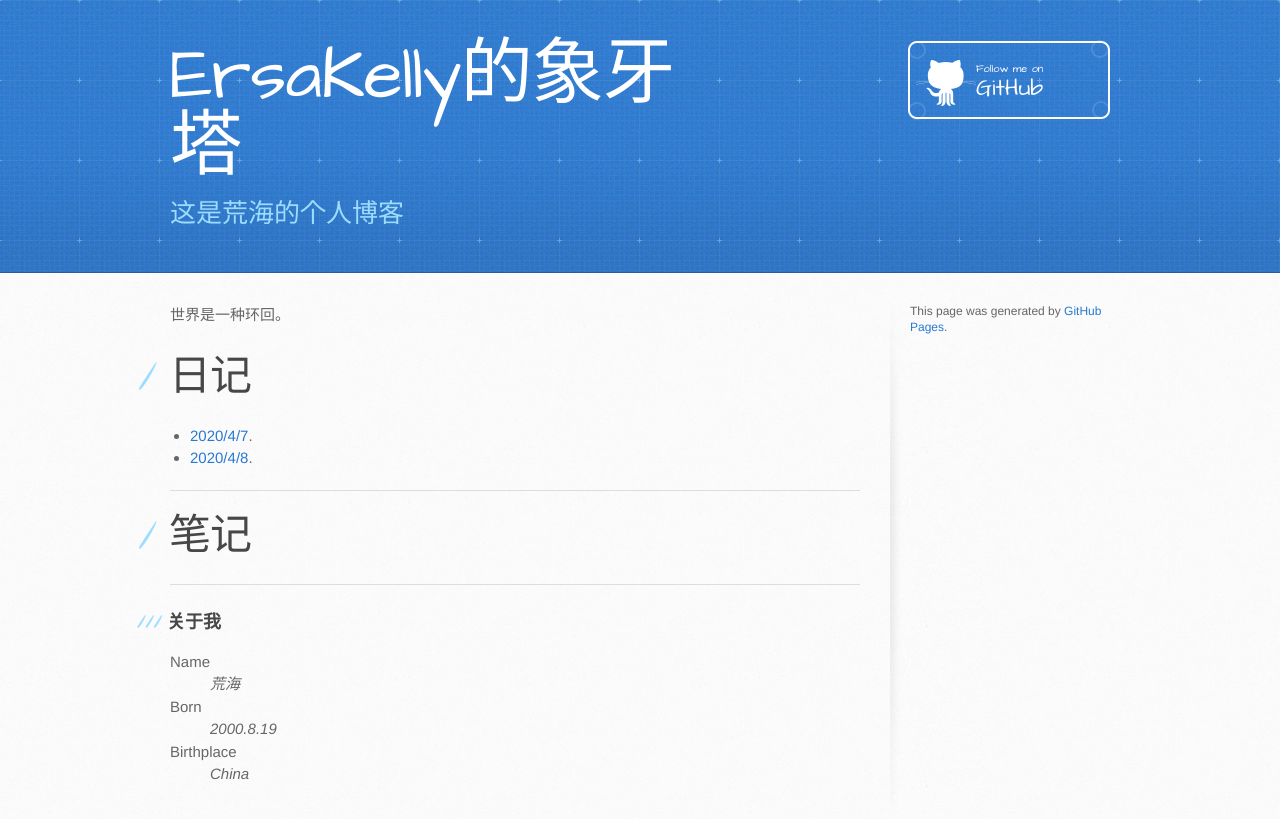
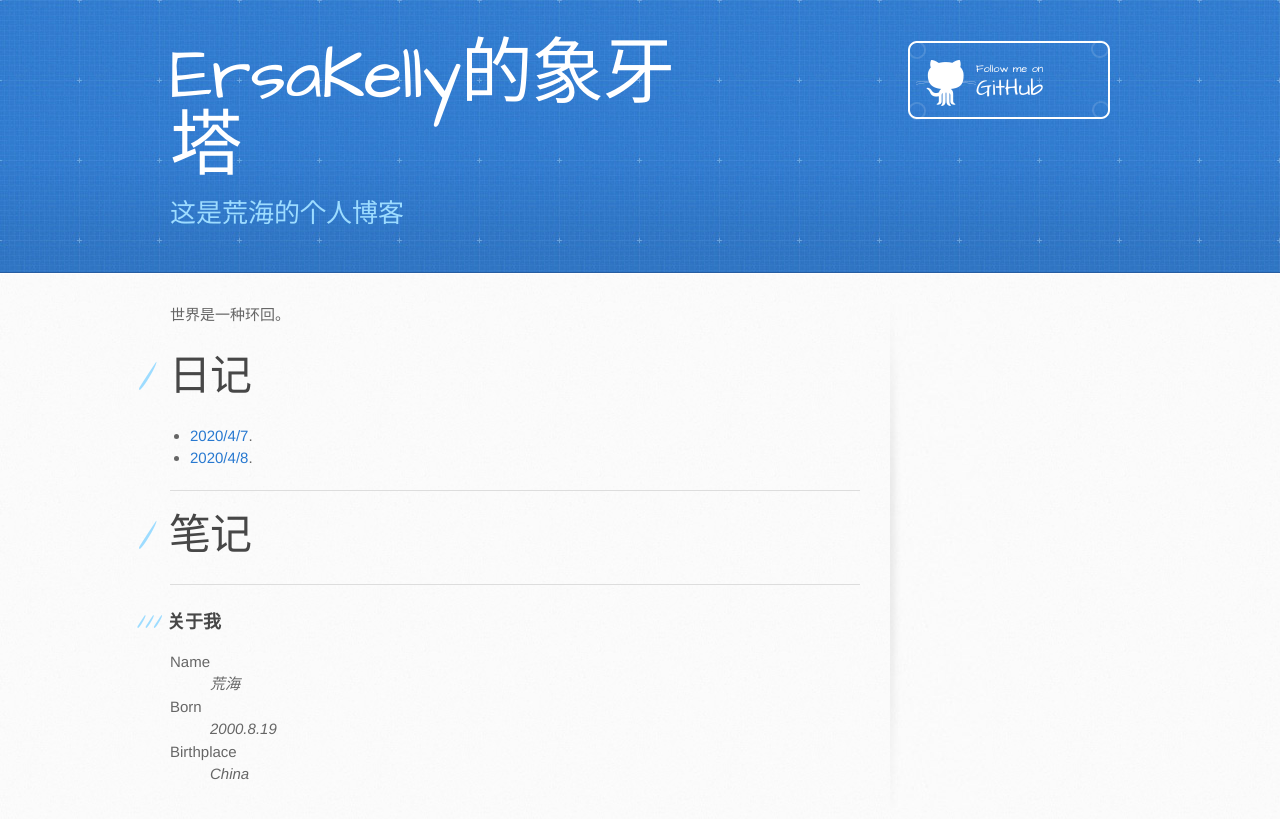
Before and after one commit to TheDesertedSea/TheDesertedSea.github.io, a Jekyll site: the page built from index.md, in a window 1280 px wide. Shown: the top 819 px of the page. Built offline with Jekyll 4.4.1, drawn with Linux system fonts in a browser that asks for light colours.

Commit message:
Update default.html

```diff
--- a/_layouts/default.html
+++ b/_layouts/default.html
@@ -52,7 +52,7 @@
             <p class="repo-owner"><a href="{{ site.github.repository_url }}">{{ site.github.repository_name }}</a> is maintained by <a href="{{ site.github.owner_url }}">{{ site.github.owner_name }}</a>.</p>
           {% endif %}
 
-          <p>This page was generated by <a href="https://pages.github.com">GitHub Pages</a>.</p>
+
         </aside>
       </div>
     </div>
```
